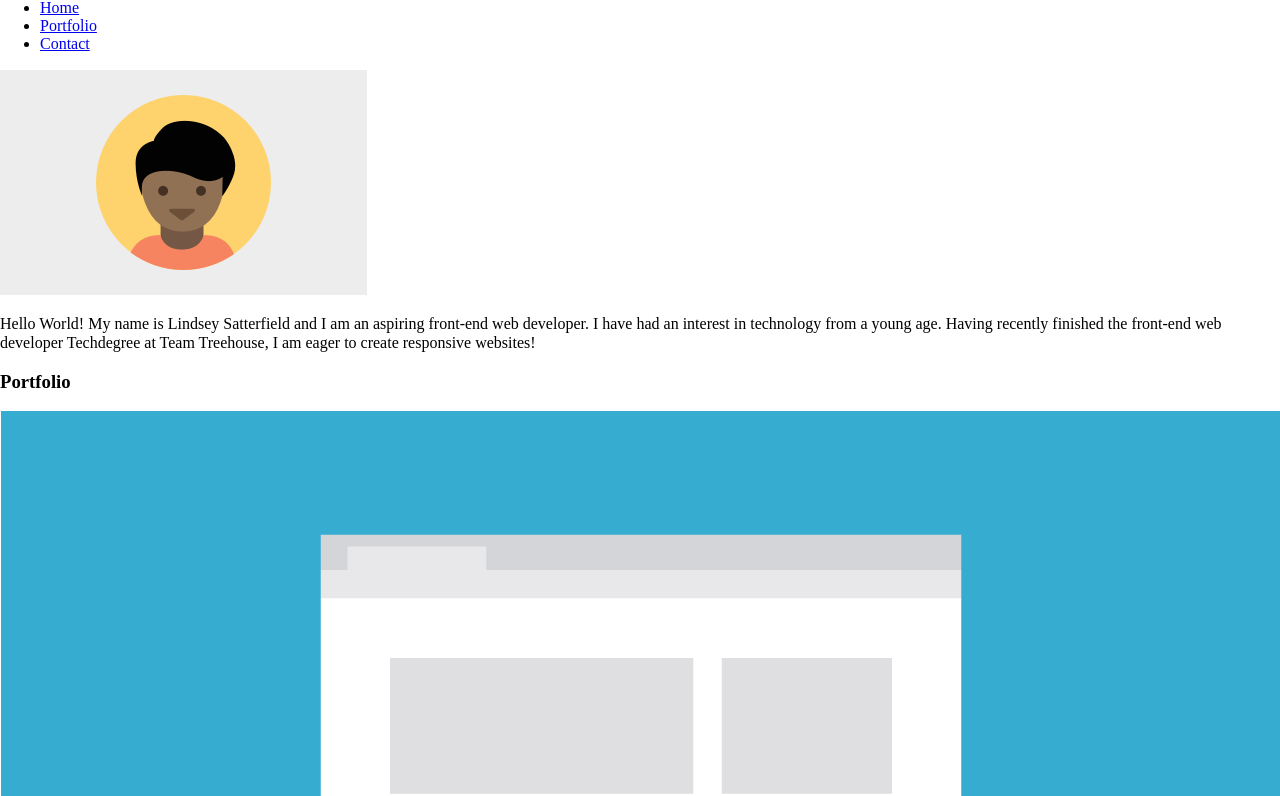
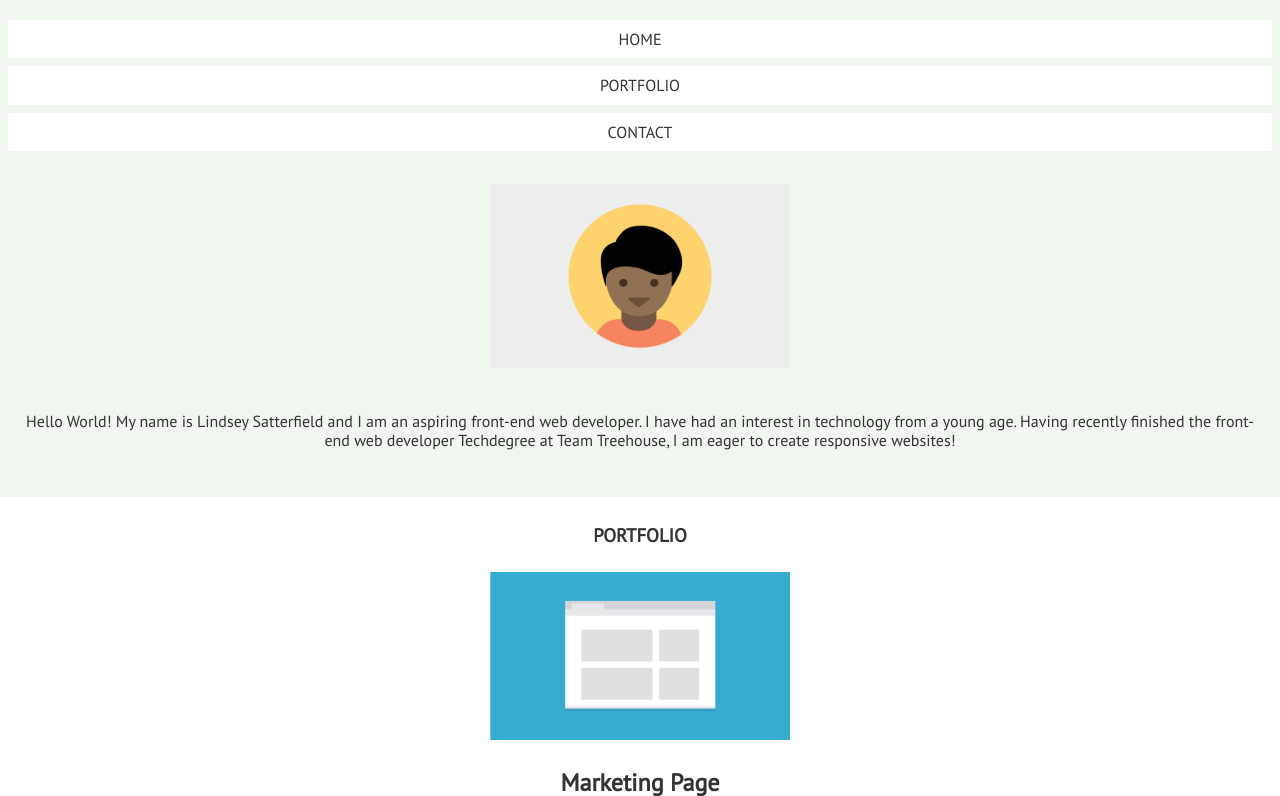
Before and after one commit to lindseysatterfield/Mobile-first-Responsive-Layout, a plain HTML site: page index.html in a window 1280 px wide. Shown: the part 81-877 px from the top of the page. Drawn offline with Linux system fonts and the light colour scheme.

Commit message:
Added CSS content

```diff
--- a/css/styles.css
+++ b/css/styles.css
@@ -0,0 +1,90 @@
+* {
+ box-sizing: border-box;
+ padding: 0;
+ margin: 0;
+}
+
+body {
+ max-width:100%;
+ text-align: center;
+ font-family: 'PT Sans', serif;
+ color: #333;
+ background-color: #F0F7EE;
+}
+
+.name {
+ text-decoration: none;
+ margin-top: 1em;
+ margin-bottom: 1em;
+}
+
+ li a {
+  text-decoration: none;
+  list-style: none;
+  display: block;
+  margin: .5em;
+  padding: 0.625em;
+  text-transform: uppercase;
+  background-color: white;
+}
+
+ a {
+  color: inherit;
+  text-decoration: none;
+}
+
+img {
+ width: 100%;
+ max-width: 18.750em;
+ margin: 1.563em auto;
+}
+
+.main-section {
+ background-color: white;
+}
+
+.intro {
+  padding-left: 1em;
+  padding-right: 1em;
+  padding-bottom: 2em;
+}
+
+.profile-img {
+ width: 85%;
+}
+
+h3 {
+ padding-top: 1.5em;
+ text-align: center;
+ text-transform: uppercase;
+}
+
+
+h2 {
+ margin-bottom: 0.625em;
+}
+
+.main-section {
+  padding-bottom: 2em;
+}
+
+p {
+  margin: 1em .5em;
+ }
+
+.contact-section {
+ padding-bottom: 1em;
+}
+
+h4 {
+/* NOT SURE HOW TO GET THIS DOWN AND TO THE LEFT ON MOBILE */
+}
+
+.tablet-nav {
+  display: none;
+}
+
+.mobile-nav {
+ background-color: transparent;
+ float: right;
+}
--- a/index.html
+++ b/index.html
@@ -3,28 +3,28 @@
   <meta charset="utf-8">
   <meta name="viewport" content="width=device-width, initial-scale=1">
   <title>Lindsey Satterfield</title>
-   <link rel="stylesheet" href="css/styles.css">
-  <link rel="stylesheet" href="css/normalize.css">
-  <link href="https://fonts.googleapis.com/css?family=PT+Sans" rel="stylesheet">
+		<link rel="stylesheet" href="css/normalize.css">
+		<link rel="stylesheet" href="css/styles.css">
+ 	<link href="https://fonts.googleapis.com/css?family=PT+Sans" rel="stylesheet">
 </head>
 <!--========= BEGIN BODY =========-->
 <body>
 <!--========= BEGIN HEADER =========-->
-	<header class="header">
-   <nav>
-       <h1 class="name"><a href="#">Lindsey Satterfield</a></h1>
-        <ul class="main-nav">
+	<header>
+   <nav class="top-nav">
+       <h1 class="name">Lindsey Satterfield</h1>
+        <ul>
           <li><a href="index.html">Home</a></li>
           <li><a href="#portfolio">Portfolio</a></li>
           <li><a href="#contact">Contact</a></li>
         </ul>
 		</nav>
-		<div class="profile-image">
-			<a href="index.html"><img src="images/responsive-layout-profile.png" alt="Profile Picture of a man">
+		<div>
+			<a href="index.html"><img src="images/responsive-layout-profile.png" alt="Profile Picture of a man" class="profile-img">
 			</a>
 		</div>
-		<div class="intro">
-			<p>
+		<div>
+			<p class="intro">
 				Hello World! My name is Lindsey Satterfield and I am an aspiring front-end web developer. I have had an interest in technology from a young age. Having recently finished the front-end web developer Techdegree at Team Treehouse, I am eager to create responsive websites!
 			</p>
 		</div>
@@ -84,10 +84,10 @@
 
 
 <!--========= BEGIN CONTACT SECTION =========-->
-	<section>
+	<section class="contact-section">
 		<div id="contact">
 			<h3>Contact</h3>
-			<p>
+			<p class="p-contact">
 				If you're interested in chatting or want more information about what I've been working on, I'd love to hear from you!
 			</p>
 			<p class="phone">Phone <strong>+1 (111) 555-1234</strong></p>
@@ -97,21 +97,22 @@
 <hr>
 
 <!--========= BEGIN FOOTER=========-->
-<footer class="footer">
+<footer>
 	<div>
-		<h4>Lindsey Satterfield</h4>
+		<h4>Lindsey Satterfield</h4>  <!-- NOT SURE HOW TO GET THIS DOWN AND TO THE LEFT ON MOBILE  -->
 		<nav>
-		<ul class="footer-nav">
-			<li><a href="index.html">Home</a></li>
-			<li><a href="#portfolio">Portfolio</a></li>
-			<li><a href="#contact">Contact</a></li>
+		<ul>
+			<li><a href="index.html" class="tablet-nav">Home</a></li>
+			<li><a href="#portfolio" class="tablet-nav">Portfolio</a></li>
+			<li><a href="#contact" class="tablet-nav">Contact</a></li>
+			<li><a href="#" class="mobile-nav">Back to Top</a></li>
 		</ul>
 		</nav>
 	</div>
 </footer>
 
 
-
+<!-- NOT SURE HOW TO GET THIS DOWN AND TO THE LEFT ON MOBILE  -->
 
 
 
```
Also changed, not shown: 1 other file.
